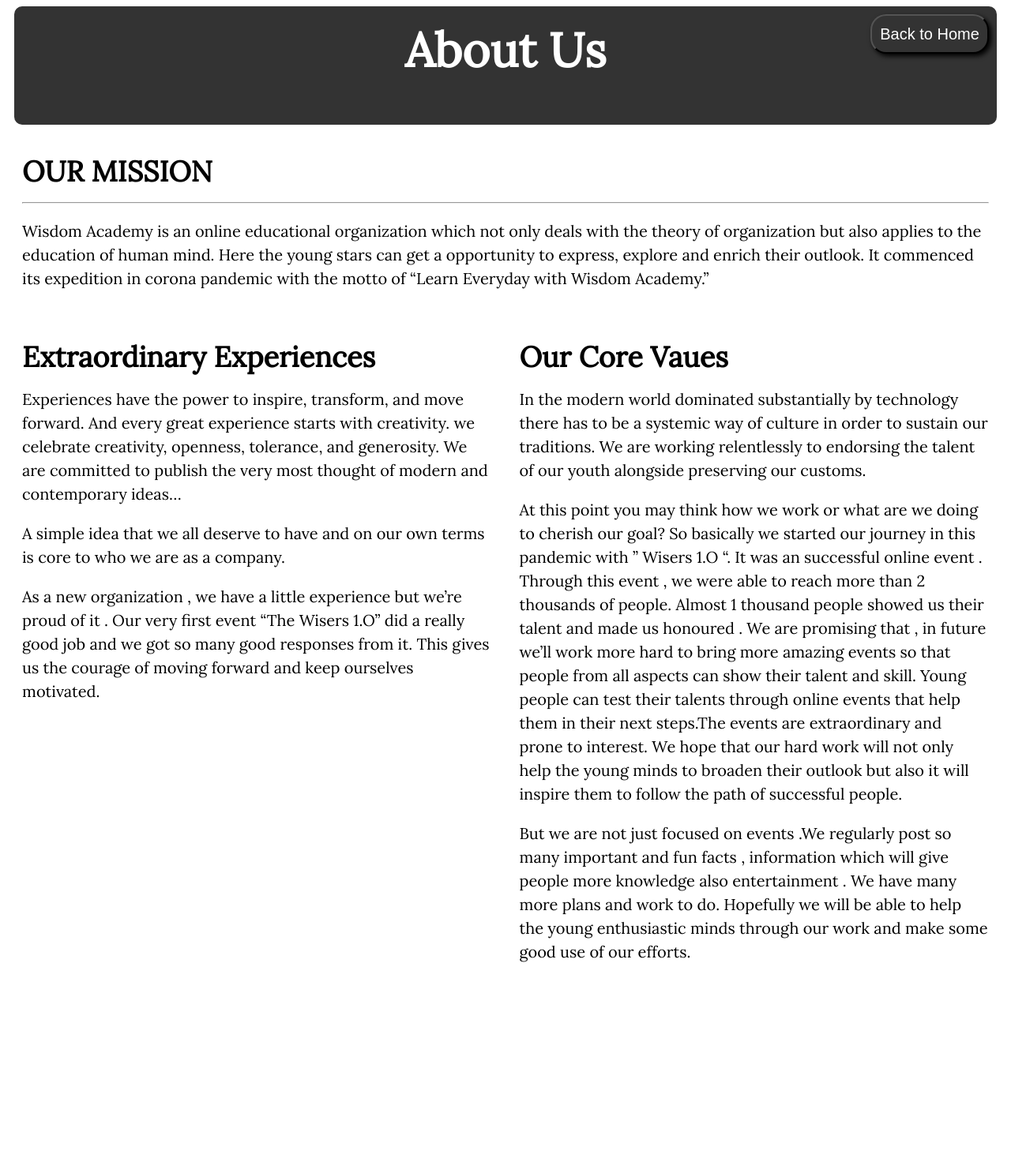
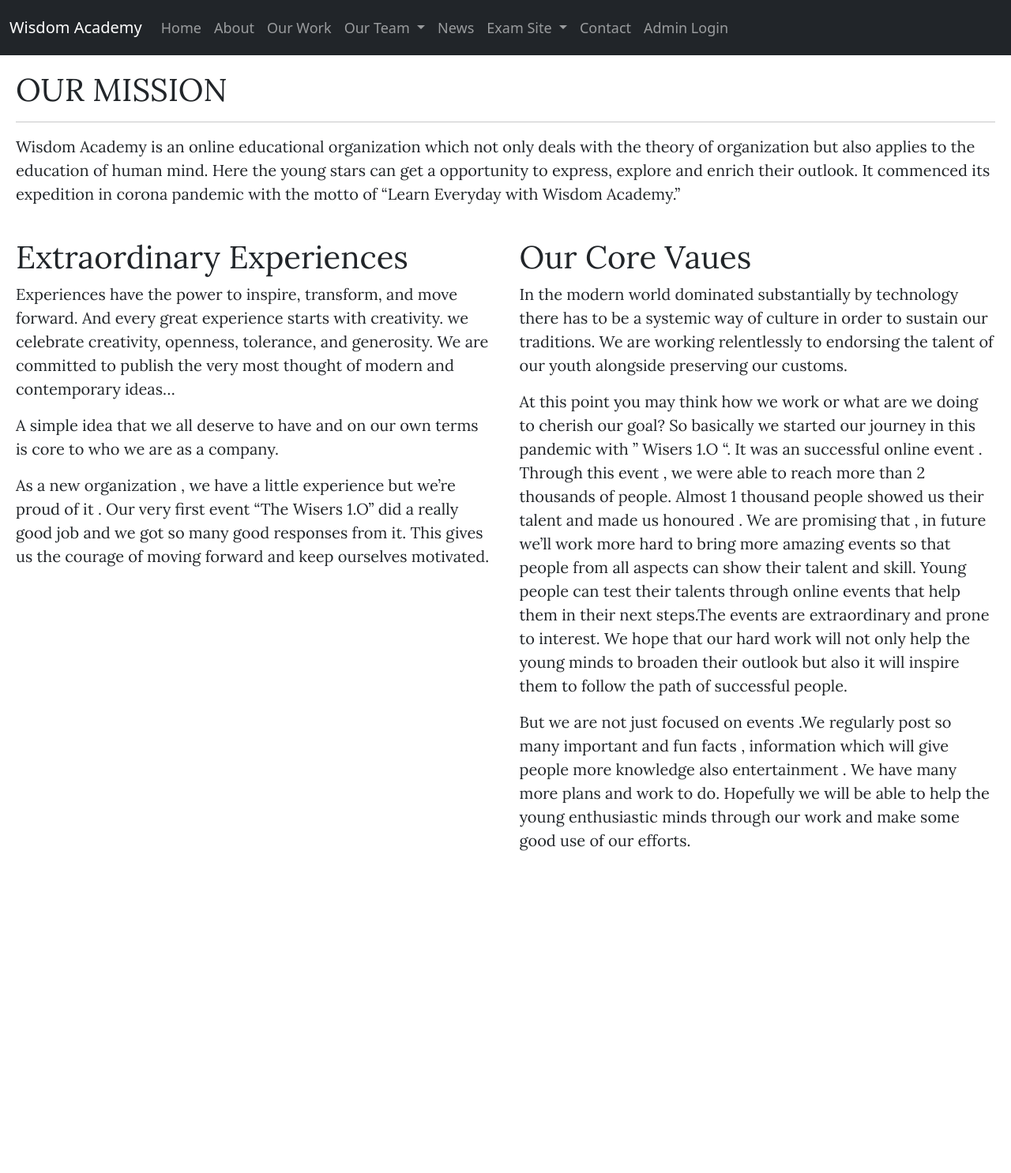
Before and after one commit to MahmudMridul/wisdom-academy-website, a PHP site: page /about.html in a window 1280 px wide. Shown: the top 1486 px of the page at 79% size. Before the commit the page ends 1219 px from the top, so only its background shows below. Run offline with PHP 8.4, Linux system fonts and the light colour scheme.

Commit message:
full nav bar added in about page

```diff
--- a/about.html
+++ b/about.html
@@ -5,24 +5,97 @@
 	   <meta name="viewport" content="width=device-width, initial-scale=1">
     <title>About - Wisdom Academy</title>
 
+    <link href="https://cdn.jsdelivr.net/npm/bootstrap@5.0.2/dist/css/bootstrap.min.css"
+    rel="stylesheet" integrity="sha384-EVSTQN3/azprG1Anm3QDgpJLIm9Nao0Yz1ztcQTwFspd3yD65VohhpuuCOmLASjC"
+    crossorigin="anonymous">
     <link rel="stylesheet" href="css/about.css">
+    <link rel="stylesheet" href="css/style.css">
 
   </head>
-  <body link="white" vlink="white" alink="white">
-    <div class="container">
+  <body>
 
-      <div class="page-head">
-        <div class="aboutus">
-          <h1>About Us</h1>
+    <nav class="navbar fixed-top navbar-expand-lg navbar-dark bg-dark nav-height">
+
+      <div class="container-fluid">
+
+        <a class="navbar-brand" href="#">Wisdom Academy</a>
+
+        <button class="navbar-toggler" type="button" data-bs-toggle="collapse"
+        data-bs-target="#navbarNav" aria-controls="navbarNav"
+        aria-expanded="false" aria-label="Toggle navigation">
+
+          <span class="navbar-toggler-icon"></span>
+
+        </button>
+
+        <div class="collapse navbar-collapse" id="navbarNav">
+
+          <ul class="navbar-nav">
+
+            <li class="nav-item">
+              <a class="nav-link nav-hov" aria-current="page" href="index.html">Home</a>
+            </li>
+
+            <li class="nav-item">
+              <a class="nav-link nav-hov" href="about.html">About</a>
+            </li>
+
+            <li class="nav-item">
+              <a class="nav-link nav-hov" href="#">Our Work</a>
+            </li>
+
+            <li class="nav-item">
+
+              <div class="dropdown">
+                <a class="nav-link dropdown-toggle nav-hov" href="#" role="button"
+                id="dropdownMenuLink" data-bs-toggle="dropdown" aria-expanded="false">
+                Our Team
+                </a>
+
+                <ul class="dropdown-menu" aria-labelledby="dropdownMenuLink">
+                  <li><a class="dropdown-item" href="team-core.html">Core</a></li>
+                  <li><a class="dropdown-item" href="team-intern.html">Intern</a></li>
+                </ul>
+              </div>
+
+            </li>
+
+            <li class="nav-item">
+              <a class="nav-link nav-hov" href="#">News</a>
+            </li>
+
+            <li class="nav-item">
+
+              <div class="dropdown">
+                <a class="nav-link dropdown-toggle nav-hov" href="#" role="button"
+                id="dropdownMenuLink" data-bs-toggle="dropdown" aria-expanded="false">
+                Exam Site
+                </a>
+
+                <ul class="dropdown-menu" aria-labelledby="dropdownMenuLink">
+                  <li><a class="dropdown-item" href="#">Registration</a></li>
+                  <li><a class="dropdown-item" href="#">Student Login</a></li>
+                  <li><a class="dropdown-item" href="#">Exam</a></li>
+                </ul>
+              </div>
+
+            </li>
+
+            <li class="nav-item">
+              <a class="nav-link nav-hov" href="contact.html">Contact</a>
+            </li>
+
+            <li class="nav-item">
+              <a class="nav-link nav-hov" href="#">Admin Login</a>
+            </li>
+
+          </ul>
         </div>
+      </div>
 
-        <div class="btn">
-          <button type="button" name="button">
-            <a href="index.html"> Back to Home </a>
-          </button>
-        </div>
+    </nav>
 
-      </div>
+    <div class="my-container">
 
       <div class="mission">
         <h1>OUR MISSION</h1> <hr>
@@ -91,5 +164,11 @@
       </div>
 
     </div>
+
+    <script src="https://cdn.jsdelivr.net/npm/bootstrap@5.0.2/dist/js/bootstrap.bundle.min.js"
+      integrity="sha384-MrcW6ZMFYlzcLA8Nl+NtUVF0sA7MsXsP1UyJoMp4YLEuNSfAP+JcXn/tWtIaxVXM"
+      crossorigin="anonymous">
+    </script>
+    <script type="text/javascript" src="js/first.js"></script>
   </body>
 </html>
--- a/css/about.css
+++ b/css/about.css
@@ -1,37 +1,12 @@
 @import url('https://fonts.googleapis.com/css2?family=Lora&display=swap');
-.container
+.my-container
 {
   display: grid;
   grid-template: 1fr / repeat(2, 1fr);
   grid-gap: 15px;
   font-family: 'Lora', serif;
   line-height: 30px;
-}
-
-.page-head
-{
-  display: grid;
-  grid-template: 1fr / 12fr 1fr;
-  grid-column: 1 / 3;
-  height: 150px;
-  background: #333333;
-  margin-left: 10px;
-  margin-right: 10px;
-  border-radius: 10px;
-  color: white;
-  box-shadow: 0px 0px 0px;
-}
-
-.page-head:hover
-{
-  box-shadow: 3px 3px 10px black;
-}
-
-.aboutus
-{
-  text-align: center;
-  font-size: 30px;
-  padding-left: 160px;
+  margin-top: 85px;
 }
 
 a
@@ -39,24 +14,6 @@
   text-decoration: none;
 }
 
-button
-{
-  height: 50px;
-  width: 150px;
-  font-size: 20px;
-  float: right;
-  border-radius: 20px;
-  background: #333333;
-  margin-top: 10px;
-  margin-right: 10px;
-  box-shadow: 3px 3px 6px;
-}
-
-button:hover
-{
-  background: #036bfc;
-  box-shadow: 0px 0px 0px;
-}
 
 p
 {
@@ -67,49 +24,34 @@
 {
   grid-column: 1 / 3;
   font-size: 18px;
-  border-radius: 10px;
   padding: 5px 10px 5px 10px;
   margin-left: 10px;
   margin-right: 10px;
   box-shadow: 0px 0px 0px;
 }
 
-.mission:hover
+.experience
+{
+  font-size: 18px;
+  padding: 5px 10px 5px 10px;
+  margin-left: 10px;
+  box-shadow: 0px 0px 0px;
+}
+
+.value
+{
+  font-size: 18px;
+  padding: 5px 10px 5px 10px;
+  margin-right: 10px;
+  box-shadow: 0px 0px 0px;
+}
+
+.value:hover, .mission:hover, .experience:hover
 {
   box-shadow: 3px 3px 10px;
   font-size: 20px;
 }
 
-
-.experience
-{
-  font-size: 18px;
-  border-radius: 10px;
-  padding: 5px 10px 5px 10px;
-  margin-left: 10px;
-  box-shadow: 0px 0px 0px;
-}
-
-.experience:hover
-{
-  box-shadow: 3px 3px 10px;
-  font-size: 20px;
-}
-
-.value
-{
-  font-size: 18px;
-  border-radius: 10px;
-  padding: 5px 10px 5px 10px;
-  margin-right: 10px;
-  box-shadow: 0px 0px 0px;
-}
-
-.value:hover
-{
-  box-shadow: 3px 3px 10px;
-  font-size: 20px;
-}
 
 @media(max-width: 850px)
 {
```
